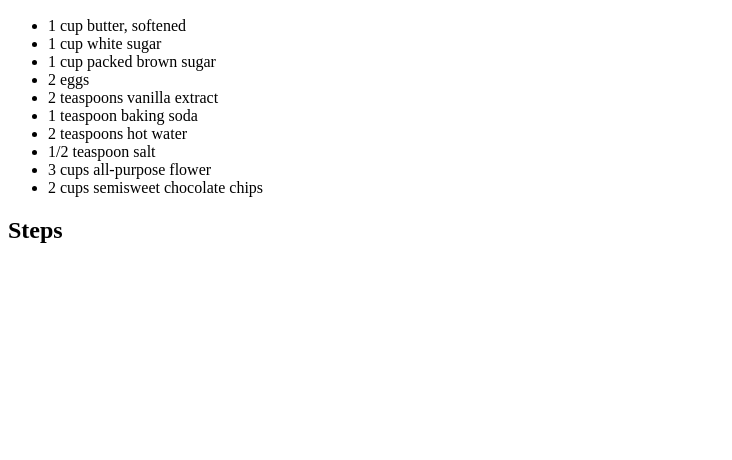
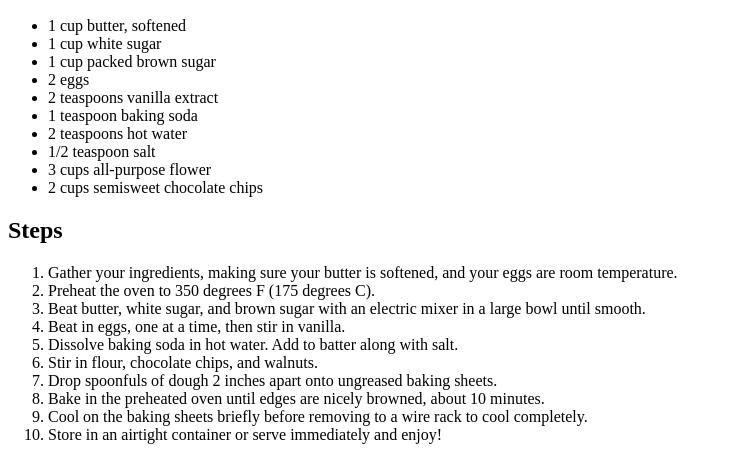
Before and after one commit to Helmss/odin-recipes, a plain HTML site: page recipes/cookies.html in a window 1280 px wide. Shown: the part 434-894 px from the top of the page, without its empty margins (0-732 px from the left). Before the commit the page ends 800 px from the top, so only its background shows below. Drawn offline with Linux system fonts and the light colour scheme.

Commit message:
Added brownies.html edited cookies.html

```diff
--- a/recipes/cookies.html
+++ b/recipes/cookies.html
@@ -23,5 +23,17 @@
         <li>2 cups semisweet chocolate chips</li>
     </ul>
     <h2>Steps</h2>
+    <ol>
+        <li>Gather your ingredients, making sure your butter is softened, and your eggs are room temperature.</li>
+        <li>Preheat the oven to 350 degrees F (175 degrees C).</li>
+        <li>Beat butter, white sugar, and brown sugar with an electric mixer in a large bowl until smooth.</li>
+        <li>Beat in eggs, one at a time, then stir in vanilla.</li>
+        <li>Dissolve baking soda in hot water. Add to batter along with salt.</li>
+        <li>Stir in flour, chocolate chips, and walnuts.</li>
+        <li>Drop spoonfuls of dough 2 inches apart onto ungreased baking sheets.</li>
+        <li>Bake in the preheated oven until edges are nicely browned, about 10 minutes.</li>
+        <li>Cool on the baking sheets briefly before removing to a wire rack to cool completely.</li>
+        <li>Store in an airtight container or serve immediately and enjoy!</li>
+    </ol>
 </body>
 </html>
```
Also changed, not shown: index.html (+1 -0 lines), recipes/brownies.html (+1 -0 lines).
